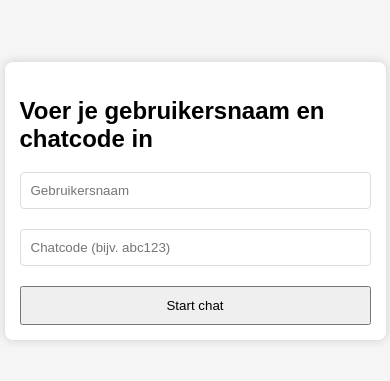
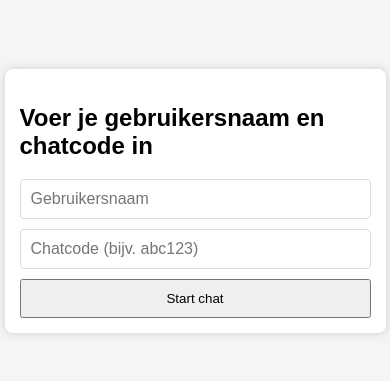
Before and after one commit to tsoft360/luc45web, a website: page public/index.html in a window 390 px wide. Shown: the part 221-602 px from the top of the page. Drawn offline with nearby package versions, Linux system fonts and the light colour scheme; no server answers.

Commit message:
Update style.css

```diff
--- a/public/style.css
+++ b/public/style.css
@@ -57,7 +57,10 @@ button {
   }
 
   #input, #username, #room {
-    margin-bottom: 10px;
+    padding: 10px;
+    border: 1px solid #ddd;
+    border-radius: 4px;
+    font-size: 16px;
   }
 
   button {
```
